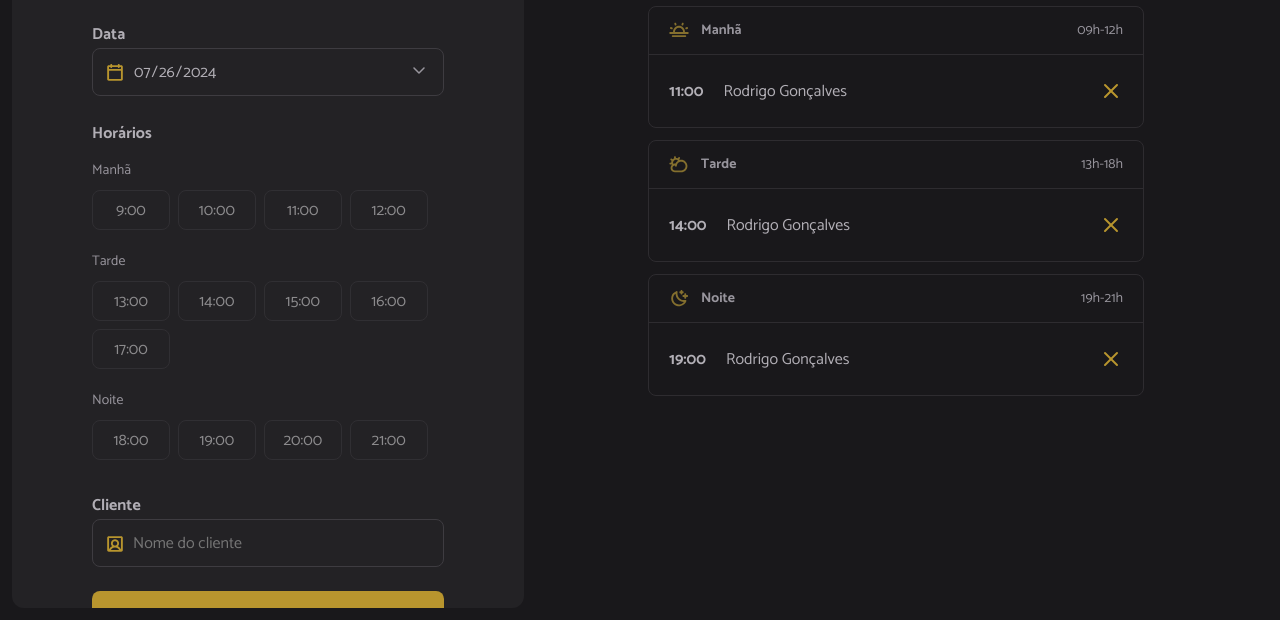
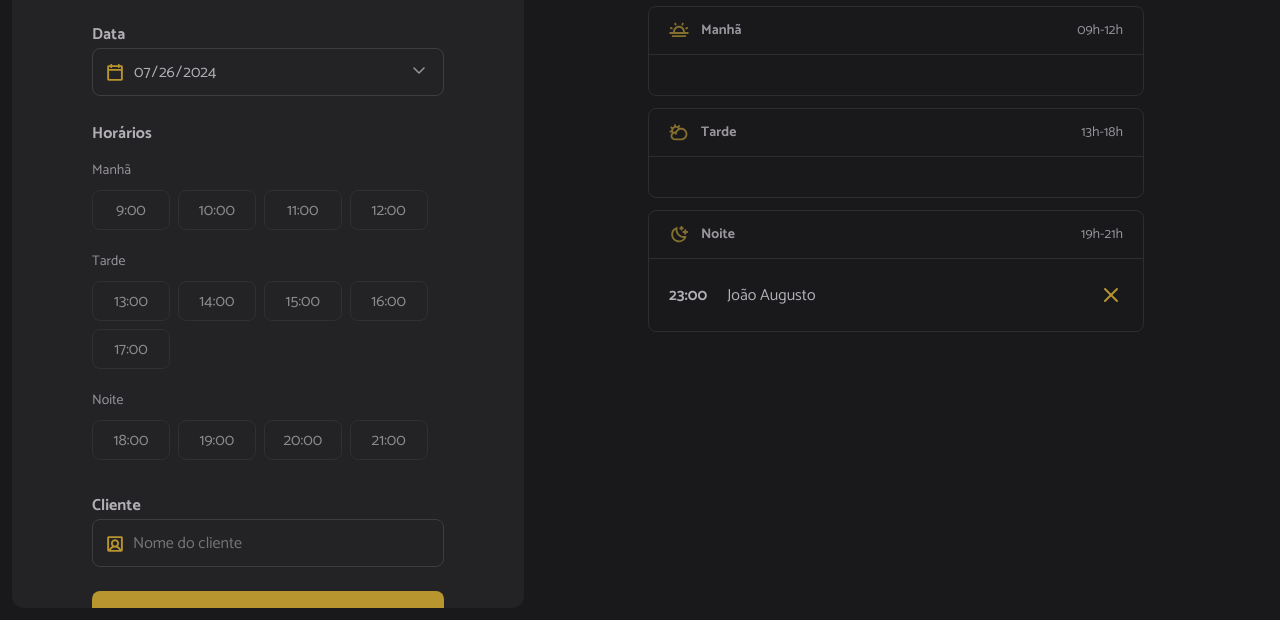
Before and after one commit to JoaoMagnago/mba-09-hair-day, a website built with webpack: page index.html in a window 1280 px wide. Shown: the part 180-800 px from the top of the page. Built offline with nearby package versions, Linux system fonts and the light colour scheme; data requests are answered from the project's data file.

Commit message:
feat: add created schedulings to page

```diff
--- a/index.html
+++ b/index.html
@@ -57,14 +57,7 @@
           <strong>Manhã</strong>
           <span>09h-12h</span>
         </header>
-        <ul id="period-morning" class="period">
-          <!-- Exemplo  -->
-          <li>
-            <strong>11:00</strong>
-            <span>Rodrigo Gonçalves</span>
-            <img src="./src/assets/cancel.svg" alt="Cancelar" class="cancel-icon" />
-          </li>
-        </ul>
+        <ul id="period-morning" class="period"></ul>
       </section>
 
       <section class="schedule-period">
@@ -73,14 +66,7 @@
           <strong>Tarde</strong>
           <span>13h-18h</span>
         </header>
-        <ul id="period-afternoon" class="period">
-          <!-- Exemplo -->
-          <li>
-            <strong>14:00</strong>
-            <span>Rodrigo Gonçalves</span>
-            <img src="./src/assets/cancel.svg" alt="Cancelar" class="cancel-icon" />
-          </li>
-        </ul>
+        <ul id="period-afternoon" class="period"></ul>
       </section>
 
       <section class="schedule-period">
@@ -89,14 +75,7 @@
           <strong>Noite</strong>
           <span>19h-21h</span>
         </header>
-        <ul id="period-night" class="period">
-          <!-- Exemplo -->
-          <li>
-            <strong>19:00</strong>
-            <span>Rodrigo Gonçalves</span>
-            <img src="./src/assets/cancel.svg" alt="Cancelar" class="cancel-icon" />
-          </li>
-        </ul>
+        <ul id="period-night" class="period"></ul>
       </section>
     </aside>
   </div>
--- a/src/modules/schedules/load.js
+++ b/src/modules/schedules/load.js
@@ -1,8 +1,15 @@
+import { scheduleFetchByDay } from "../../services/schedule-fetch-by-day";
 import { hoursLoad } from "../form/hours-load";
+import { schedulesShow } from "./show";
 
 const selectedDate = document.getElementById("date")
-export function schedulesDay() {
+
+export async function schedulesDay() {
   const date = selectedDate.value
+
+  const dailySchedules = await scheduleFetchByDay({ date })
+
+  schedulesShow({ dailySchedules })
 
   hoursLoad({ date })
 }
--- /dev/null
+++ b/src/modules/schedules/show.js
@@ -0,0 +1,44 @@
+import dayjs from "dayjs";
+
+const periodMorning = document.getElementById("period-morning")
+const periodAfternoon = document.getElementById("period-afternoon")
+const periodNight = document.getElementById("period-night")
+
+export function schedulesShow({ dailySchedules }) {
+  try {
+    periodMorning.innerHTML = ""
+    periodAfternoon.innerHTML = ""
+    periodNight.innerHTML = ""
+
+    dailySchedules.forEach((schedule) => {
+      const item = document.createElement("li")
+      const time = document.createElement("strong")
+      const name = document.createElement("span")
+
+      item.setAttribute("data-id", schedule.id)
+
+      time.textContent = dayjs(schedule.when).format("HH:mm")
+      name.textContent = schedule.name
+
+      const cancelIcon = document.createElement("img")
+      cancelIcon.classList.add("cancel-icon")
+      cancelIcon.setAttribute("src", "./src/assets/cancel.svg")
+      cancelIcon.setAttribute("alt", "Cancelar")
+
+      item.append(time, name, cancelIcon)
+
+      const hour = dayjs(schedule.json).hour()
+
+      if (hour <= 12) {
+        periodMorning.appendChild(item)
+      } else if (hour > 12 && hour <= 18) {
+        periodAfternoon.appendChild(item)
+      } else {
+        periodNight.appendChild(item)
+      }
+    })
+  } catch (error) {
+    alert("Não foi possível exibir os agendamentos")
+    console.log(error)
+  }
+}
--- /dev/null
+++ b/src/services/schedule-fetch-by-day.js
@@ -0,0 +1,17 @@
+import dayjs from "dayjs"
+import { apiConfig } from "./api-config"
+
+export async function scheduleFetchByDay({ date }) {
+  try {
+    const response = await fetch(`${apiConfig.baseUrl}/schedules`)
+
+    const data = await response.json()
+
+    const dailySchedules = data.filter((schedule) => dayjs(date).isSame(schedule.when, "day"))
+
+    return dailySchedules
+  } catch (error) {
+    console.log(error)
+    alert("Não foi possível buscar os agendamentos do dia selecionado")
+  }
+}
```
